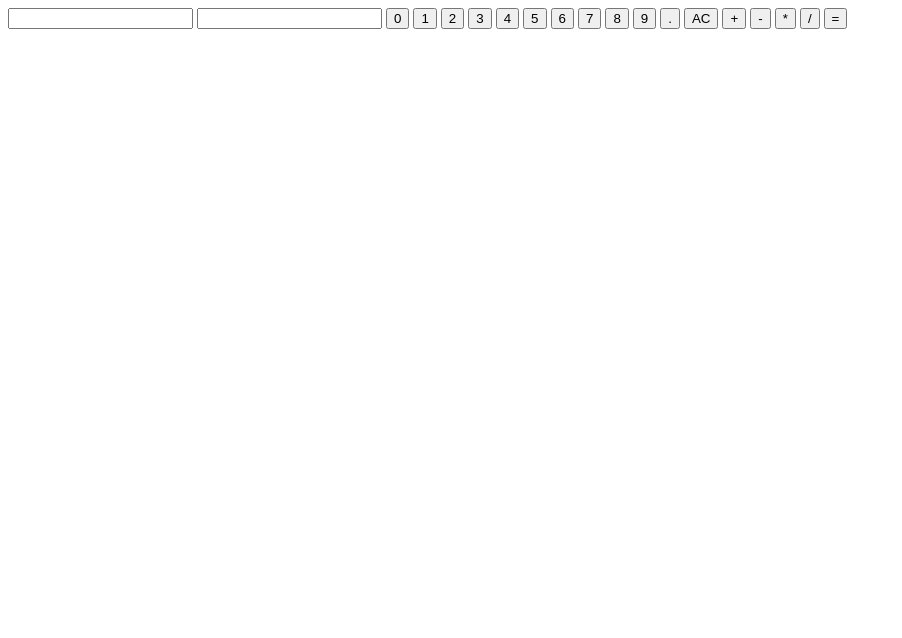
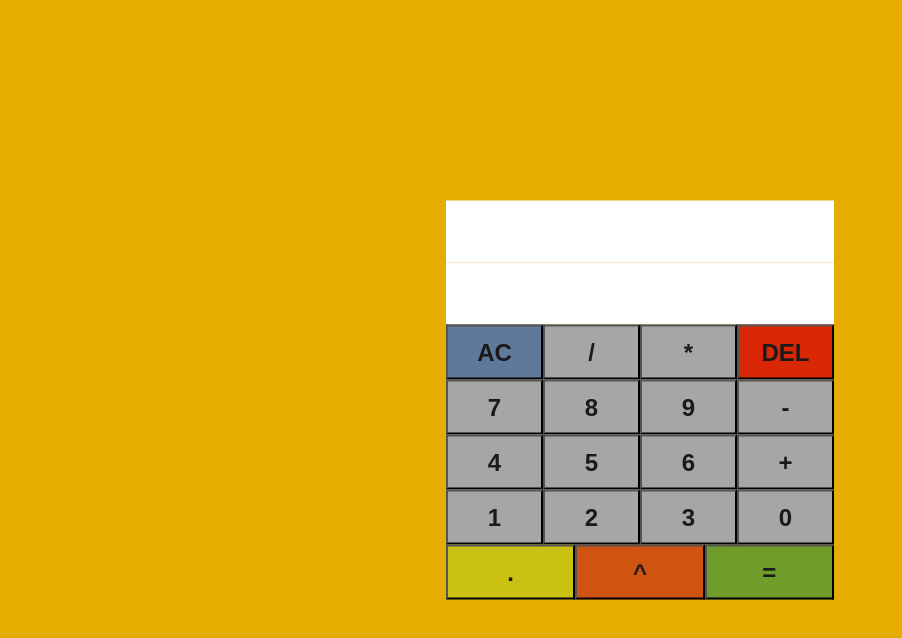
Before and after one commit to W-seidu/Calculator, a plain HTML site: page index.html in a window 1280 px wide. Shown: the whole page, without its empty margins (0-902 px from the left). Drawn offline with Linux system fonts and the light colour scheme.

Commit message:
Update more styles to the calculator

```diff
--- a/app.js
+++ b/app.js
@@ -62,7 +62,7 @@ buttons.forEach((button) => {
             displayInput = `${currentInput} ${buttonText}`;
             currentInput = "";
             updateScreen();
-        }  else if ((buttonText === "=") && (displayInput === "")) {
+        } else if ((buttonText === "=") && (displayInput === "")) {
             equalToAllowed = false;
         } else if ((buttonText === "=") && (currentInput === "")) {
             equalToAllowed = false;
--- a/index.html
+++ b/index.html
@@ -4,28 +4,45 @@
     <meta charset="UTF-8">
     <meta name="viewport" content="width=device-width, initial-scale=1.0">
     <meta http-equiv="X-UA-Compatible" content="ie=edge">
-    <title>Document</title>
+    <title>Calculator App</title>
+    <link rel="stylesheet" href="style.css">
 </head>
 <body>
-    <input id="screenone"></input>
-    <input id="screentwo"></input>
-    <button>0</button>
-    <button>1</button>
-    <button>2</button>
-    <button>3</button>
-    <button>4</button>
-    <button>5</button>
-    <button>6</button>
-    <button>7</button>
-    <button>8</button>
-    <button>9</button>
-    <button>.</button>
-    <button>AC</button>
+<div id="interface">
+    <div class="screen">
+        <input id="screentwo" readonly></input>
+        <input id="screenone" readonly></input>
+    </div>
+    <div class="parts">
+    <button class="clear">AC</button>
+    <button>/</button>
+    <button>*</button>
+    <button class="delete">DEL</button>
+    </div>
+    <div class="parts">
+    <button data-key="Digit7">7</button>
+    <button data-key="Digit8">8</button>
+    <button data-key="Digit9">9</button>
+    <button>-</button>
+    </div>
+    <div class="parts">
+    <button data-key="Digit4">4</button>
+    <button data-key="Digit5">5</button>
+    <button data-key="Digit6">6</button>
     <button>+</button>
-    <button>-</button>
-    <button>*</button>
-    <button>/</button>
-    <button>=</button>
+    </div>
+    <div class="parts">
+    <button data-key="Digit1">1</button>
+    <button data-key="Digit2">2</button>
+    <button data-key="Digit3">3</button>
+    <button data-key="Digit0">0</button>
+    </div>
+    <div class="parts">
+    <button class="point">.</button>
+    <button class="power">^</button>
+    <button class="equal">=</button>
+    </div>
+</div>
 <script src="app.js"></script>
 </body>
 </html>
--- a/style.css
+++ b/style.css
@@ -5,7 +5,7 @@ body {
 
 #interface {
     width: 388px;
-    position: absolute;
+    position: fixed;
     top: 50%;
     left: 50%;
     transform: translate(-50%, -50%);
@@ -19,7 +19,7 @@ body {
 
 button {
     flex: 1 1 0;
-    border: none;
+    /* border: none; */
     font-size: 1.5rem;
     font-weight: bold;
     color: #1a1a1a;
@@ -38,3 +38,23 @@ input {
     display: flex;
     flex-direction: column;
 }
+
+button[class="equal"] {
+    background-color: rgba(85, 153, 54, 0.808);
+}
+
+button[class="power"] {
+    background-color: rgba(204, 62, 19, 0.808);
+}
+
+button[class="point"] {
+    background-color: rgba(196, 199, 24, 0.808);
+}
+
+button[class="clear"] {
+    background-color: rgba(64, 109, 192, 0.808);
+}
+
+button[class="delete"] {
+    background-color: rgba(214, 8, 8, 0.808);
+}
```
